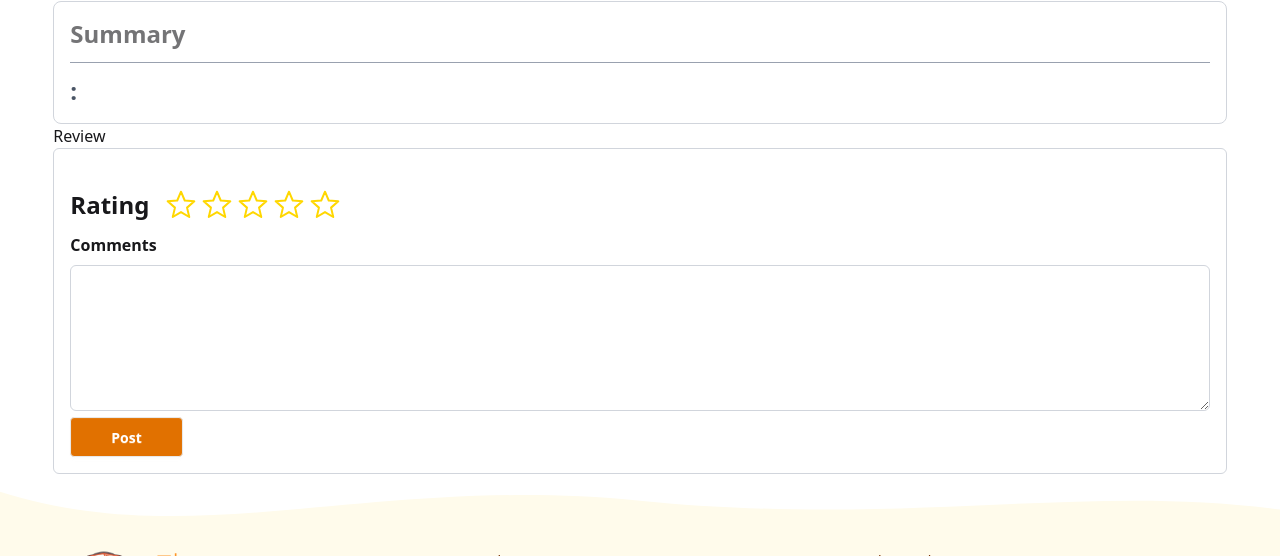
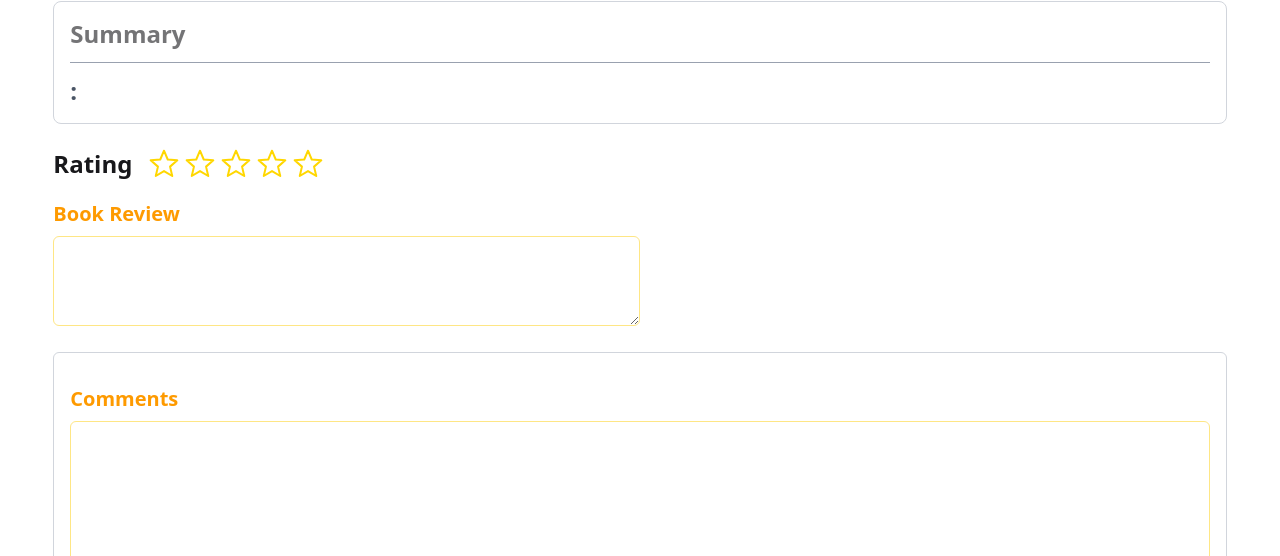
Before and after one commit to Najmulkhan1/B12-A10-the-book-haven-client, a React (Vite) app: page /books-details/1 in a window 1280 px wide. Shown: the part 244-800 px from the top of the page. Built offline with nearby package versions, Linux system fonts and the light colour scheme; no server answers.

Commit message:
add show to comment to ui

```diff
--- a/src/components/BookDetails.jsx
+++ b/src/components/BookDetails.jsx
@@ -3,13 +3,17 @@ import { Link, useParams } from "react-router";
 import useAxios from "../hooks/useAxios";
 import { ListStart, Star } from "lucide-react";
 import Review from "./Review";
+import useAuth from "../hooks/useAuth";
+import toast from "react-hot-toast";
 
 const BookDetails = () => {
   const { id } = useParams();
+  const { user } = useAuth();
   const axiosInstance = useAxios();
   const [book, setBook] = useState({});
   const [rating, setRating] = useState(0);
   const [hoverRating, setHoverRating] = useState(0);
+  const [comments, setComments] = useState([])
 
   useEffect(() => {
     axiosInstance(`/books/${id}`).then((data) => {
@@ -18,6 +22,113 @@ const BookDetails = () => {
     });
   }, [axiosInstance, setBook, id]);
 
+
+
+  // useEffect(() => {
+  //   const productId = id
+  //   axiosInstance(`/comments=${encodeURIComponent(productId)}`)
+  //   .then(res => {
+  //     console.log(res.data);
+  //     setComments(res.data)
+  //   })
+  // },[axiosInstance, setComments,id])
+
+  // const handleCommentSubmit = async (e) => {
+  //   e.preventDefault();
+  //   if(!user) return toast.error("please login to comment")
+
+
+  //   const userName = user.displayName;
+  //   const userimg = user.photoURL;
+  //   // const review = e.target.review.value;
+  //   const comment = e.target.comment.value;
+
+  //   console.log(userName, userimg, comment, rating, id);
+
+  //   const commentData = {
+  //     productId: id,
+  //     name: userName,
+  //     profileImg: userimg,
+  //     // rating: rating,
+  //     // review: review,
+  //     comment: comment,
+  //     created_at: new Date(),
+  //   };
+
+  //   // optimistic update: immediately show in UI
+  //   const tempId = `temp -${Date.now()}`
+  //   const optimistic = {...commentData, id: tempId}
+  //   setComments(prev => [optimistic, ...prev])
+  //   e.target.reset()
+  //   toast.success("Comment Posted!")
+
+  //   try {
+  //     const res = await axiosInstance.post('/comments', commentData)
+  //     const saved = res.data
+
+  //     setComments(prev => prev.map(c => c.id === tempId ? saved:c))
+  //   } catch (error) {
+  //     console.log(error);
+
+  //   }
+
+  //   // axiosInstance.post("/comments", commentData).then((data) => {
+  //   //   console.log(data.data);
+  //   //   setComments(data.data)
+  //   // });
+  // };
+
+
+  useEffect(() => {
+  const productId = id;
+  axiosInstance.get(`/comments`, {
+    params: { productId }
+  })
+  .then(res => {
+    setComments(res.data);
+  })
+  .catch(err => {
+    console.error("Failed to fetch comments:", err);
+    setComments([]);
+  });
+}, [axiosInstance, id]);
+
+const handleCommentSubmit = async (e) => {
+  e.preventDefault();
+  if (!user) return toast.error("please login to comment");
+
+  const userName = user.displayName || "Anonymous";
+  const userimg = user.photoURL || "";
+  const commentText = e.target.comment.value.trim();
+  if (!commentText) return toast.error("Comment empty");
+
+  const commentData = {
+    productId: id,
+    name: userName,
+    profileImg: userimg,
+    comment: commentText,
+    created_at: new Date().toISOString(),
+  };
+
+  // optimistic update
+  const tempId = `temp-${Date.now()}`;
+  const optimistic = { ...commentData, id: tempId };
+  setComments(prev => [optimistic, ...prev]);
+  e.target.reset();
+  toast.success("Comment posted (pending save)...");
+
+  try {
+    const res = await axiosInstance.post("/comments", commentData);
+    console.log("POST /comments response:", res);
+    const saved = res.data;
+
+
+    toast.success("Comment saved!");
+  } catch (error) {
+
+    toast.error("Failed to save comment. Try again.", error);
+  }
+};
   return (
     <div className="w-11/12 mx-auto mt-4">
       <div className="grid gird-cols-1 md:grid-cols-2 gap-5">
@@ -60,15 +171,13 @@ const BookDetails = () => {
         </p>
       </div>
 
+      {/* cmt and review section */}
       <div>
-        <Review></Review>
-
-        <div>
-          <div className="border p-4 border-gray-300 rounded-md">
+        <aside>
+          <form action="">
             <div>
-              <form>
-                <div className="flex items-center gap-4 mt-6">
-                    <h2 className="font-semibold text-2xl mb-3">Rating</h2>
+              <div className="flex items-center gap-4 mt-6">
+                <h2 className="font-semibold text-2xl mb-3">Rating</h2>
 
                 <div className="flex items-center gap-1 mb-3">
                   {Array.from({ length: 5 }).map((_, i) => {
@@ -106,21 +215,67 @@ const BookDetails = () => {
                     {rating ? `${rating}/5` : ""}
                   </span>
                 </div>
-                </div>
+              </div>
 
+              <div>
+                <h2 className="text-xl text-amber-500 font-semibold my-2">
+                  Book Review
+                </h2>
+                <textarea
+                  name="review"
+                  className="border w-1/2 border-amber-200 rounded-md px-2 py-2"
+                  rows={3}
+                ></textarea>
+              </div>
+            </div>
+          </form>
+        </aside>
 
-                <h2 className="font-semibold mb-2">Comments</h2>
+        {/* comment section */}
+        <div className="mt-5">
+          <div className="border p-4 border-gray-300 rounded-md">
+            <div>
+              <form onSubmit={handleCommentSubmit}>
+                <h2 className="font-semibold mt-4 mb-2 text-xl text-amber-500">
+                  Comments
+                </h2>
                 <textarea
-                  className="border w-full border-gray-300 rounded-md py-3 px-3"
-                  name=""
+                  className="border border-amber-200 w-full  rounded-md py-3 px-3"
+                  name="comment"
                   rows="5"
                 ></textarea>
                 <div>
-                  <button className="btn bg-amber-600 text-white px-10">
+                  <button
+                    type="submit"
+                    className="btn bg-amber-600 text-white px-10"
+                  >
                     Post
                   </button>
                 </div>
               </form>
+            </div>
+
+
+            {/* show comments */}
+
+            <div>
+              {comments.map(c =>
+                <div key={c.id ?? c.created_at} className="chat chat-start">
+                <div className="chat-image avatar">
+                  <div className="w-10 rounded-full">
+                    <img
+                      alt="Tailwind CSS chat bubble component"
+                      src={c.profileImg}
+                    />
+                  </div>
+                </div>
+                <div className="chat-bubble text-wrap">
+                 {c.comment}
+                </div>
+                <p>{c.name}</p>
+              </div>
+              )}
+
             </div>
           </div>
         </div>
--- a/src/components/Review.jsx
+++ b/src/components/Review.jsx
@@ -1,11 +1,69 @@
-import React from 'react'
+import React, { useState } from 'react'
 
 const Review = () => {
+
+  const [rating, setRating] = useState(0);
+  const [hoverRating, setHoverRating] = useState(0);
+
   return (
     <div>
-        <div>
-            <h1>Review</h1>
-        </div>
+        <aside>
+          <form action="">
+            <div>
+              <div className="flex items-center gap-4 mt-6">
+                <h2 className="font-semibold text-2xl mb-3">Rating</h2>
+
+                <div className="flex items-center gap-1 mb-3">
+                  {Array.from({ length: 5 }).map((_, i) => {
+                    const value = i + 1;
+                    const filled = hoverRating
+                      ? value <= hoverRating
+                      : value <= rating;
+                    return (
+                      <button
+                        key={value}
+                        type="button"
+                        onClick={() => setRating(value)}
+                        onMouseEnter={() => setHoverRating(value)}
+                        onMouseLeave={() => setHoverRating(0)}
+                        className="focus:outline-none"
+                      >
+                        <svg
+                          xmlns="http://www.w3.org/2000/svg"
+                          viewBox="0 0 24 24"
+                          fill={filled ? "gold" : "none"}
+                          stroke="gold"
+                          className="w-8 h-8"
+                        >
+                          <path
+                            strokeLinecap="round"
+                            strokeLinejoin="round"
+                            strokeWidth="1.5"
+                            d="M12 17.27L18.18 21l-1.64-7.03L22 9.24l-7.19-.61L12 2 9.19 8.63 2 9.24l5.46 4.73L5.82 21z"
+                          />
+                        </svg>
+                      </button>
+                    );
+                  })}
+                  <span className="ml-2 text-sm text-gray-600">
+                    {rating ? `${rating}/5` : ""}
+                  </span>
+                </div>
+              </div>
+
+              <div>
+                <h2 className="text-xl text-amber-500 font-semibold my-2">
+                  Book Review
+                </h2>
+                <textarea
+                  name="review"
+                  className="border w-1/2 border-amber-200 rounded-md px-2 py-2"
+                  rows={3}
+                ></textarea>
+              </div>
+            </div>
+          </form>
+        </aside>
     </div>
   )
 }
--- a/src/routes/route.jsx
+++ b/src/routes/route.jsx
@@ -3,10 +3,12 @@ import RootLayouts from "../layouts/RootLayouts";
 import Home from "../pages/Home";
 import AllBooks from "../pages/AllBooks";
 import AddBook from "../pages/AddBook";
-import MyBooks from "../pages/MyBooks";
+
 import Login from "../pages/auth/Login";
 import Register from "../pages/auth/Register";
 import BookDetails from "../components/BookDetails";
+import PrivateRoute from "./PrivateRoute";
+import MyBooks from "../pages/MyBooks";
 
 const router = createBrowserRouter([
     {
@@ -23,11 +25,15 @@ const router = createBrowserRouter([
             },
             {
                 path: 'add-book',
-                Component: AddBook
+                element: <PrivateRoute>
+                    <AddBook></AddBook>
+                </PrivateRoute>
             },
             {
                 path: "my-books",
-                Component: MyBooks
+                element: <PrivateRoute>
+                    <MyBooks></MyBooks>
+                </PrivateRoute>
             },
             {
                 path: "login",
```
